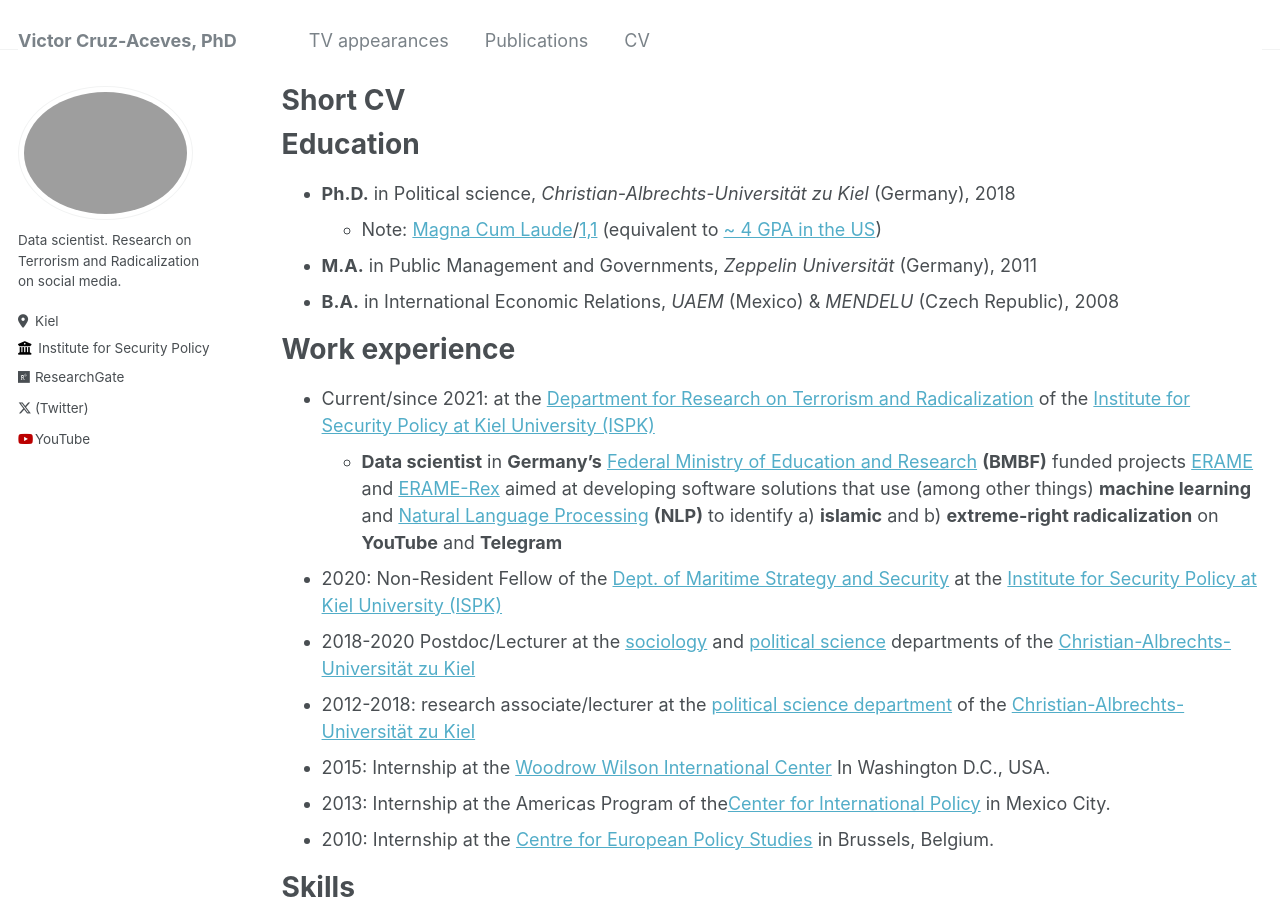
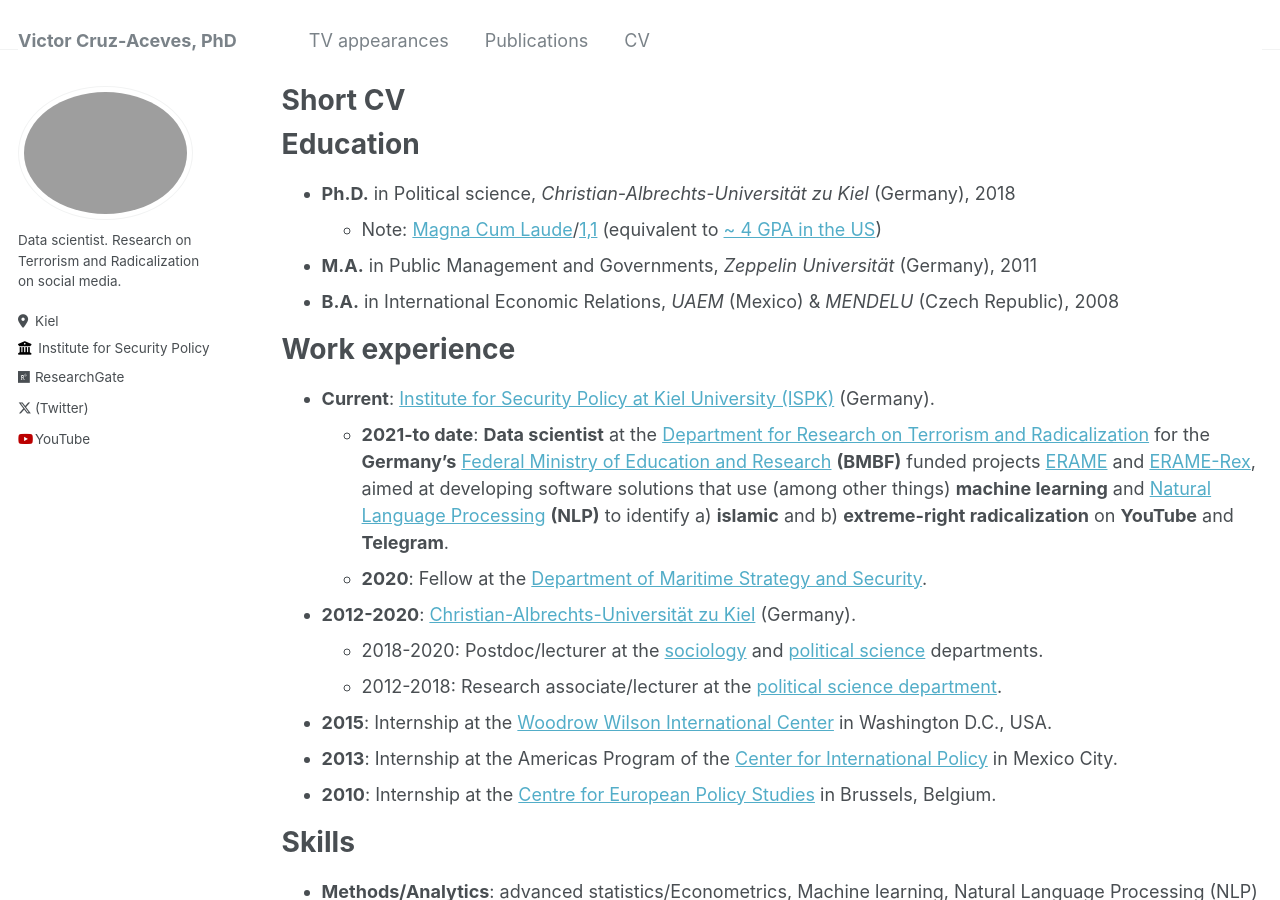
Before and after one commit to victor-cruz-aceves/victor-cruz-aceves.github.io, a Jekyll site: the page built from _pages/cv.md, in a window 1280 px wide and 900 px high. Built offline with Jekyll 4.4.1, drawn with Linux system fonts in a browser that asks for light colours.

Commit message:
Updated work experience

```diff
--- a/_pages/cv.md
+++ b/_pages/cv.md
@@ -18,14 +18,15 @@
 
 Work experience
 ======
-* Current/since 2021: at the [Department for Research on Terrorism and Radicalization](https://www.ispk.uni-kiel.de/en/departments/center-for-research-on-terrorism-and-radicalization) of the [Institute for Security Policy at Kiel University (ISPK)](https://www.ispk.uni-kiel.de/en)
-  * **Data scientist** in **Germany's** [Federal Ministry of Education and Research](https://www.bmbf.de/bmbf/en/home/home_node.html) **(BMBF)** funded projects [ERAME](https://www.ispk.uni-kiel.de/de/abteilungen/abteilung-terrorismus-und-radikalisierungsforschung/publikationen/download/projektumriss_erame.pdf) and [ERAME-Rex](https://www.ispk.uni-kiel.de/de/abteilungen/abteilung-terrorismus-und-radikalisierungsforschung/publikationen/download/projektumriss_erame-rex.pdf) aimed at developing software solutions that use (among other things) **machine learning** and [Natural Language Processing](https://en.wikipedia.org/wiki/Natural_language_processing) **(NLP)** to identify a) **islamic** and b) **extreme-right radicalization** on **YouTube** and **Telegram**
-* 2020: Non-Resident Fellow of the [Dept. of Maritime Strategy and Security](https://www.ispk.uni-kiel.de/en/departments/center-for-maritime-strategy-and-security) at the [Institute for Security Policy at Kiel University (ISPK)](https://www.ispk.uni-kiel.de/en)
-* 2018-2020 Postdoc/Lecturer at the [sociology](https://www.soziologie.uni-kiel.de/en?set_language=en) and [political science](https://www.politik.uni-kiel.de/en?set_language=en) departments of the [Christian-Albrechts-Universität zu Kiel](https://www.uni-kiel.de/en/)
-* 2012-2018: research associate/lecturer at the [political science department](https://www.politik.uni-kiel.de/en?set_language=en) of the [Christian-Albrechts-Universität zu Kiel](https://www.uni-kiel.de/en/)
-* 2015: Internship at the [Woodrow Wilson International Center](https://www.wilsoncenter.org/) In Washington D.C., USA.
-* 2013: Internship at the Americas Program of the[Center for International Policy](https://internationalpolicy.org/) in Mexico City.
-* 2010: Internship at the [Centre for European Policy Studies](https://www.ceps.eu/) in Brussels, Belgium.
+* **Current**: [Institute for Security Policy at Kiel University (ISPK)](https://www.ispk.uni-kiel.de/en) (Germany).
+  * **2021-to date**: **Data scientist** at the [Department for Research on Terrorism and Radicalization](https://www.ispk.uni-kiel.de/en/departments/center-for-research-on-terrorism-and-radicalization) for the **Germany's** [Federal Ministry of Education and Research](https://www.bmbf.de/bmbf/en/home/home_node.html) **(BMBF)** funded projects [ERAME](https://www.ispk.uni-kiel.de/de/abteilungen/abteilung-terrorismus-und-radikalisierungsforschung/publikationen/download/projektumriss_erame.pdf) and [ERAME-Rex](https://www.ispk.uni-kiel.de/de/abteilungen/abteilung-terrorismus-und-radikalisierungsforschung/publikationen/download/projektumriss_erame-rex.pdf), aimed at developing software solutions that use (among other things) **machine learning** and [Natural Language Processing](https://en.wikipedia.org/wiki/Natural_language_processing) **(NLP)** to identify a) **islamic** and b) **extreme-right radicalization** on **YouTube** and **Telegram**.
+  * **2020**: Fellow at the [Department of Maritime Strategy and Security](https://www.ispk.uni-kiel.de/en/departments/center-for-maritime-strategy-and-security).
+* **2012-2020**: [Christian-Albrechts-Universität zu Kiel](https://www.uni-kiel.de/en/) (Germany).
+  * 2018-2020: Postdoc/lecturer at the [sociology](https://www.soziologie.uni-kiel.de/en?set_language=en) and [political science](https://www.politik.uni-kiel.de/en?set_language=en) departments.
+  * 2012-2018: Research associate/lecturer at the [political science department](https://www.politik.uni-kiel.de/en?set_language=en).
+* **2015**: Internship at the [Woodrow Wilson International Center](https://www.wilsoncenter.org/) in Washington D.C., USA.
+* **2013**: Internship at the Americas Program of the [Center for International Policy](https://internationalpolicy.org/) in Mexico City.
+* **2010**: Internship at the [Centre for European Policy Studies](https://www.ceps.eu/) in Brussels, Belgium.
 
 Skills
 ======
```
